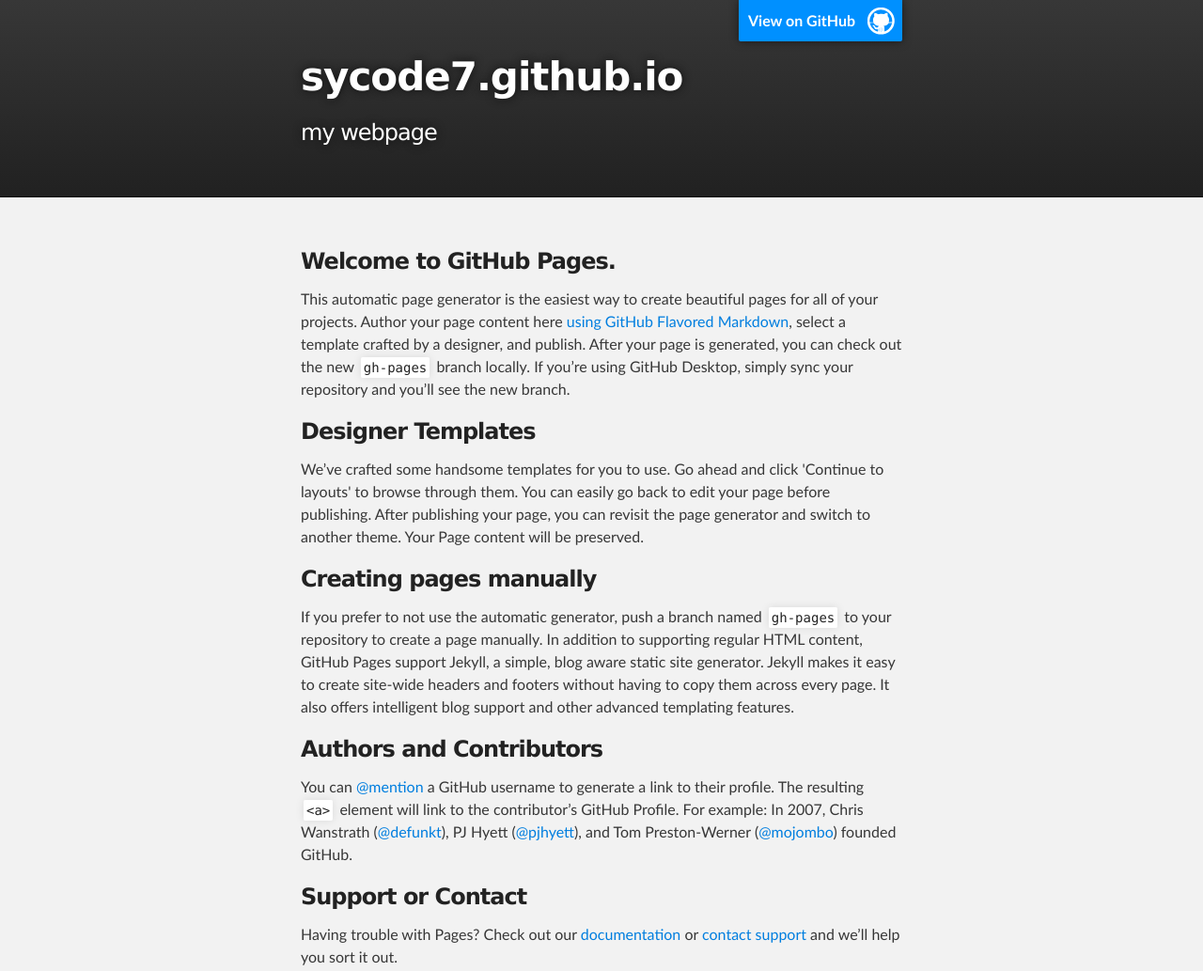
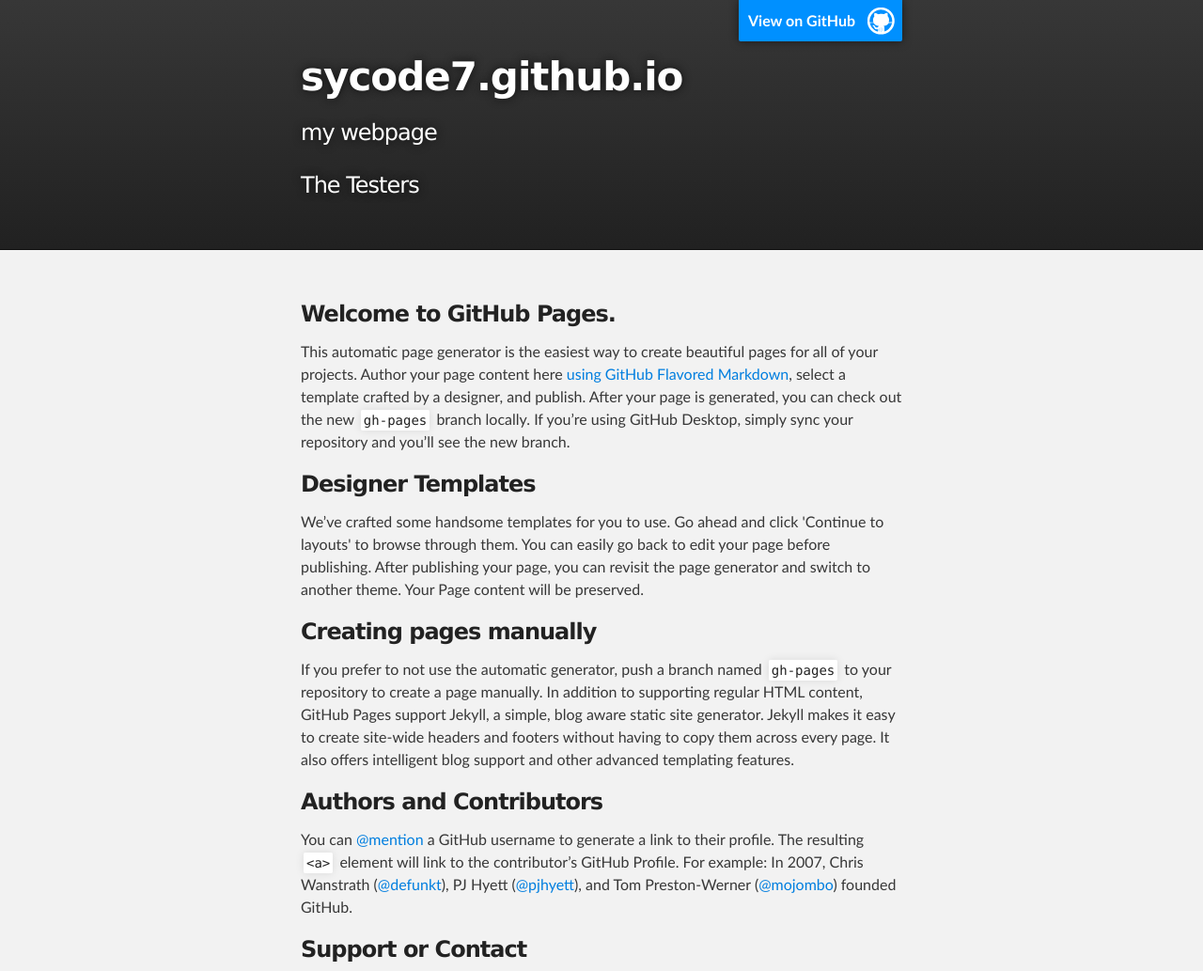
Before and after one commit to SyCode7/SyCode7.github.io, a plain HTML site: page index.html in a window 1280 px wide. Shown: the top 1033 px of the page at 94% size. Drawn offline with Linux system fonts and the light colour scheme.

Commit message:
testing online editing

```diff
--- a/index.html
+++ b/index.html
@@ -20,6 +20,7 @@
 
           <h1 id="project_title">sycode7.github.io</h1>
           <h2 id="project_tagline">my webpage</h2>
+           <h2 id="project_tagline">The Testers</h2>
 
         </header>
     </div>
```
